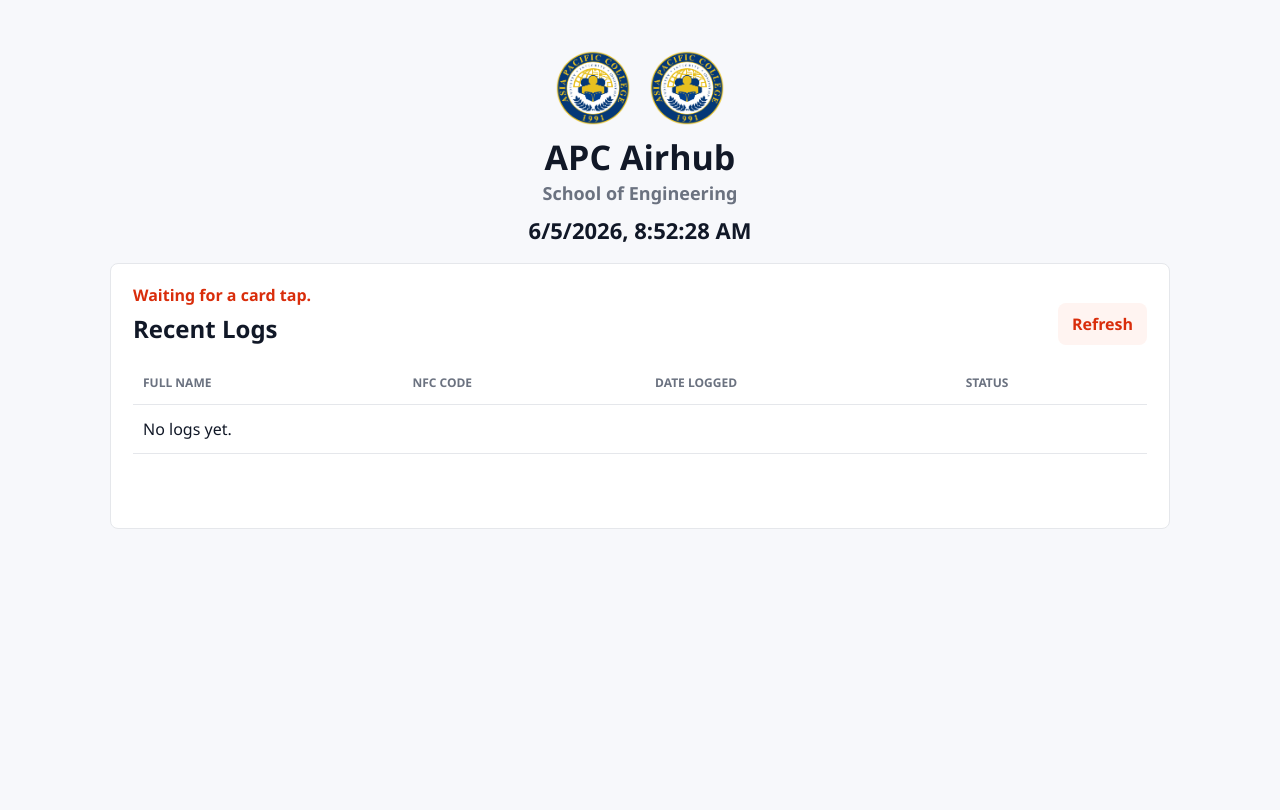
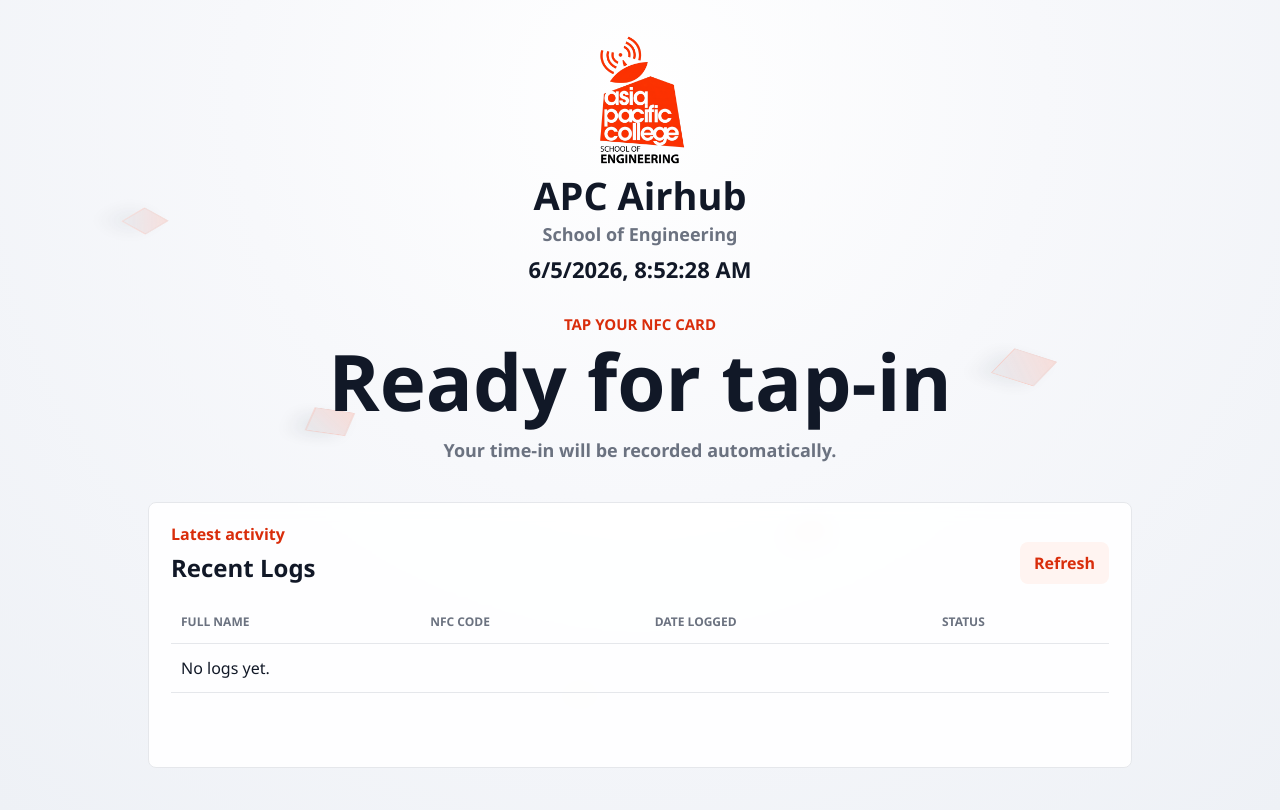
Before and after one commit to devkyato/TapAuth, a Flask app: page / in a window 1280 px wide. Before the commit the page ends 529 px from the top, so only its background shows below. Run offline with Flask 3, Linux system fonts and the light colour scheme; data that the repository does not hold is empty.

Commit message:
Improve tap-in experience and migration support

```diff
--- a/config.py
+++ b/config.py
@@ -30,6 +30,8 @@ MYSQL_CONFIG = {
 
 FIREBASE_CONFIG = {
     "enabled": os.getenv("AIRHUB_FIREBASE_ENABLED", "false").lower() == "true",
+    "mode": os.getenv("AIRHUB_FIREBASE_MODE", "realtime_db"),
+    "database_url": os.getenv("AIRHUB_FIREBASE_DATABASE_URL", ""),
     "credentials_path": os.getenv("GOOGLE_APPLICATION_CREDENTIALS", ""),
     "project_id": os.getenv("AIRHUB_FIREBASE_PROJECT_ID", ""),
 }
--- a/requirements.txt
+++ b/requirements.txt
@@ -2,3 +2,4 @@ Flask
 mysql-connector-python
 python-dotenv
 pynfc
+firebase-admin
--- a/static/app.css
+++ b/static/app.css
@@ -393,3 +393,129 @@ input:focus {
         flex-direction: column;
     }
 }
+
+.tap-page {
+    background: radial-gradient(circle at 50% 12%, #ffffff 0, #f7f8fb 42%, #eef1f6 100%);
+    overflow-x: hidden;
+}
+
+.cube-field {
+    inset: 0;
+    overflow: hidden;
+    pointer-events: none;
+    position: fixed;
+    z-index: 0;
+}
+
+.cube-field span {
+    animation: cubeFloat 12s linear infinite;
+    background: linear-gradient(135deg, rgba(255, 59, 18, 0.18), rgba(17, 24, 39, 0.08));
+    border: 1px solid rgba(255, 59, 18, 0.18);
+    box-shadow: 10px 12px 24px rgba(17, 24, 39, 0.08);
+    height: 34px;
+    opacity: 0;
+    position: absolute;
+    transform: rotateX(55deg) rotateZ(35deg);
+    width: 34px;
+}
+
+.cube-field span:nth-child(1) { left: 10%; top: 86%; animation-delay: 0s; }
+.cube-field span:nth-child(2) { left: 24%; top: 92%; animation-delay: 2s; width: 46px; height: 46px; }
+.cube-field span:nth-child(3) { left: 62%; top: 88%; animation-delay: 4s; }
+.cube-field span:nth-child(4) { left: 78%; top: 94%; animation-delay: 1s; width: 52px; height: 52px; }
+.cube-field span:nth-child(5) { left: 44%; top: 90%; animation-delay: 6s; }
+.cube-field span:nth-child(6) { left: 90%; top: 84%; animation-delay: 8s; }
+
+@keyframes cubeFloat {
+    0% { opacity: 0; transform: translateY(0) rotateX(55deg) rotateZ(35deg) scale(0.7); }
+    14% { opacity: 1; }
+    72% { opacity: 0.55; }
+    100% { opacity: 0; transform: translateY(-110vh) rotateX(55deg) rotateZ(215deg) scale(1.2); }
+}
+
+.tap-shell {
+    margin: 0 auto;
+    max-width: 1020px;
+    min-height: 100vh;
+    padding: 34px 18px 42px;
+    position: relative;
+    z-index: 1;
+}
+
+.tap-header {
+    align-items: center;
+    display: flex;
+    flex-direction: column;
+    text-align: center;
+}
+
+.tap-header img {
+    height: 132px;
+    object-fit: contain;
+    width: 132px;
+}
+
+.tap-header h1 {
+    font-size: 38px;
+    margin-top: 8px;
+}
+
+.tap-header p {
+    color: var(--muted);
+    font-size: 18px;
+    font-weight: 800;
+    margin: 4px 0 8px;
+}
+
+.tap-header time {
+    font-size: 22px;
+    font-weight: 900;
+}
+
+.tap-stage {
+    margin: 30px auto 18px;
+    min-height: 170px;
+    text-align: center;
+}
+
+.tap-kicker {
+    color: var(--accent-dark);
+    font-size: 15px;
+    font-weight: 900;
+    margin: 0 0 8px;
+    text-transform: uppercase;
+}
+
+.tap-stage h2 {
+    font-size: clamp(42px, 7vw, 78px);
+    line-height: 1;
+    transition: opacity 400ms ease, transform 400ms ease;
+}
+
+.tap-stage h2.tap-flash {
+    animation: greetingFade 3.2s ease forwards;
+    color: var(--accent-dark);
+}
+
+.tap-stage > p:last-child {
+    color: var(--muted);
+    font-size: 18px;
+    font-weight: 700;
+}
+
+@keyframes greetingFade {
+    0% { opacity: 0; transform: translateY(14px) scale(0.98); }
+    12% { opacity: 1; transform: translateY(0) scale(1); }
+    78% { opacity: 1; transform: translateY(0) scale(1); }
+    100% { opacity: 0; transform: translateY(-10px) scale(0.98); }
+}
+
+.tap-logs {
+    backdrop-filter: blur(8px);
+    background: rgba(255, 255, 255, 0.9);
+}
+
+@media (max-width: 700px) {
+    .tap-header img { height: 108px; width: 108px; }
+    .tap-stage { min-height: 145px; }
+}
--- a/templates/login.html
+++ b/templates/login.html
@@ -3,27 +3,33 @@
 <head>
     <meta charset="UTF-8">
     <meta name="viewport" content="width=device-width, initial-scale=1.0">
-    <title>APC Airhub Logs</title>
+    <title>APC Airhub Tap-In</title>
     <link rel="stylesheet" href="/static/app.css">
     <script src="https://code.jquery.com/jquery-3.6.4.min.js"></script>
 </head>
-<body>
-    <main class="shell logs-shell">
-        <header class="public-header">
-            <div class="logo-row">
-                <img src="/static/apc_logo.png" alt="Asia Pacific College">
-                <img src="/static/apc_logo.png" alt="School of Engineering">
+<body class="tap-page">
+    <div class="cube-field" aria-hidden="true">
+        <span></span><span></span><span></span><span></span><span></span><span></span>
     </div>
+
+    <main class="tap-shell">
+        <header class="tap-header">
+            <img src="/static/soe_airhub_logo.png" alt="Asia Pacific College School of Engineering">
             <h1>APC Airhub</h1>
             <p>School of Engineering</p>
             <time id="clock">--:--</time>
         </header>
 
-        <section class="workspace">
-            <div class="logs-panel">
+        <section class="tap-stage" aria-live="polite">
+            <p class="tap-kicker">Tap your NFC card</p>
+            <h2 id="tapMessage">Ready for tap-in</h2>
+            <p id="tapSubtext">Your time-in will be recorded automatically.</p>
+        </section>
+
+        <section class="logs-panel tap-logs">
             <div class="logs-head">
                 <div>
-                        <p id="tapMessage">Waiting for a card tap.</p>
+                    <p>Latest activity</p>
                     <h2>Recent Logs</h2>
                 </div>
                 <button class="secondary-action" type="button" id="refreshLogs">Refresh</button>
@@ -39,29 +45,21 @@
                         </tr>
                     </thead>
                     <tbody id="logsBody">
-                            <tr>
-                                <td colspan="4">Loading logs...</td>
-                            </tr>
+                        <tr><td colspan="4">Loading logs...</td></tr>
                     </tbody>
                 </table>
             </div>
             <p id="logsMessage" class="message"></p>
-            </div>
         </section>
     </main>
 
     <script>
         let tapCounter = 0;
+        let greetingTimer = null;
 
         function escapeHtml(value) {
             return String(value ?? '').replace(/[&<>"']/g, function(char) {
-                return {
-                    '&': '&amp;',
-                    '<': '&lt;',
-                    '>': '&gt;',
-                    '"': '&quot;',
-                    "'": '&#039;'
-                }[char];
+                return {'&':'&amp;','<':'&lt;','>':'&gt;','"':'&quot;',"'":'&#039;'}[char];
             });
         }
 
@@ -69,21 +67,28 @@
             $('#clock').text(new Date().toLocaleString());
         }
 
+        function showGreeting(message) {
+            clearTimeout(greetingTimer);
+            $('#tapMessage').text(message || 'Tap recorded').addClass('tap-flash');
+            $('#tapSubtext').text('Time-in saved. Welcome.');
+            greetingTimer = setTimeout(function() {
+                $('#tapMessage').removeClass('tap-flash').text('Ready for tap-in');
+                $('#tapSubtext').text('Your time-in will be recorded automatically.');
+            }, 3200);
+        }
+
         function renderLogs(rows) {
             if (!Array.isArray(rows) || rows.length === 0) {
                 $('#logsBody').html('<tr><td colspan="4">No logs yet.</td></tr>');
                 return;
             }
-
-            const html = rows.slice(0, 50).map(function(row) {
-                return `
-                    <tr>
+            const html = rows.slice(0, 8).map(function(row) {
+                return `<tr>
                     <td>${escapeHtml(row.fullname)}</td>
                     <td><code>${escapeHtml(row.nfc_code)}</code></td>
                     <td>${escapeHtml(row.date_logged)}</td>
                     <td><span class="status-pill">${escapeHtml(row.status)}</span></td>
-                    </tr>
-                `;
+                </tr>`;
             }).join('');
             $('#logsBody').html(html);
         }
@@ -105,17 +110,14 @@
 
         function pollLatestTap() {
             $.getJSON('/latest_tap?since=' + tapCounter, function(resp) {
-                if (!resp.changed) {
-                    return;
-                }
+                if (!resp.changed) return;
                 tapCounter = resp.tap_counter;
-                $('#tapMessage').text(resp.message || 'Card captured.');
+                showGreeting(resp.message || 'Tap recorded');
                 fetchLogs();
             });
         }
 
         $('#refreshLogs').on('click', fetchLogs);
-
         updateClock();
         fetchLogs();
         setInterval(updateClock, 1000);
```
Also changed, not shown: static/soe_airhub_logo.png (added), 3 other files. Lines whose indentation alone changed are shown as unchanged.
